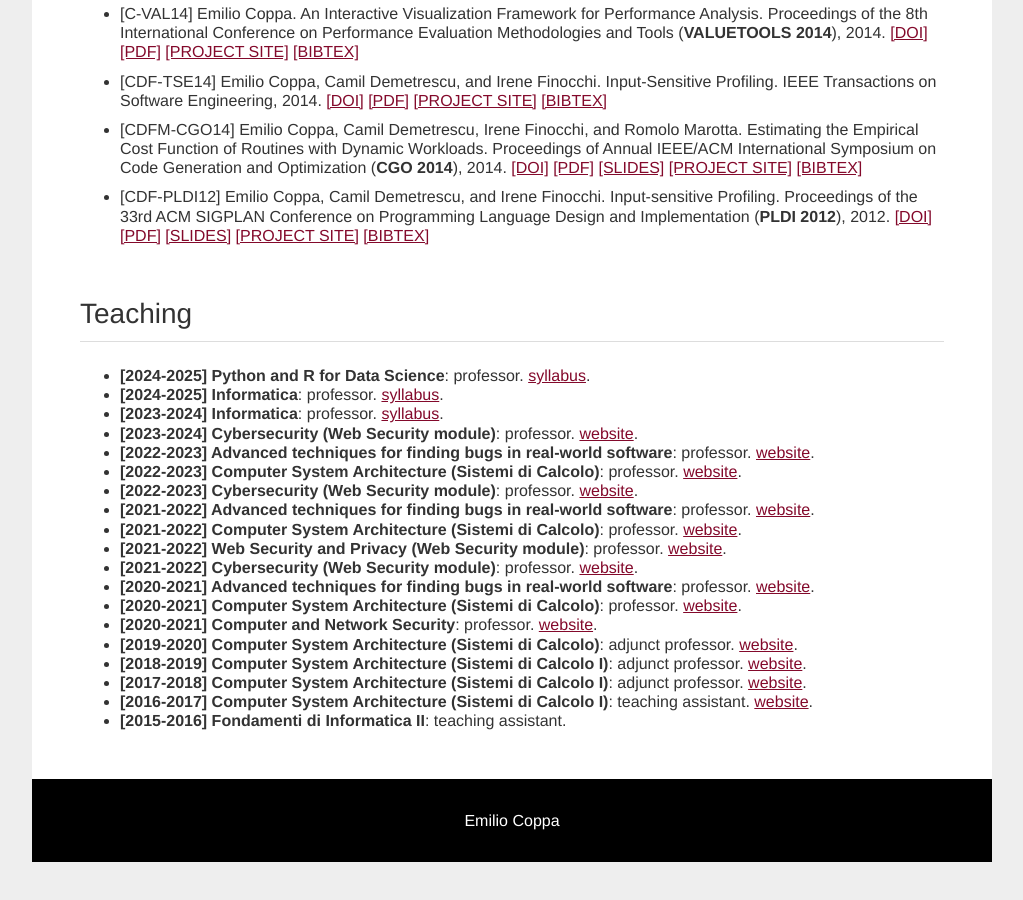
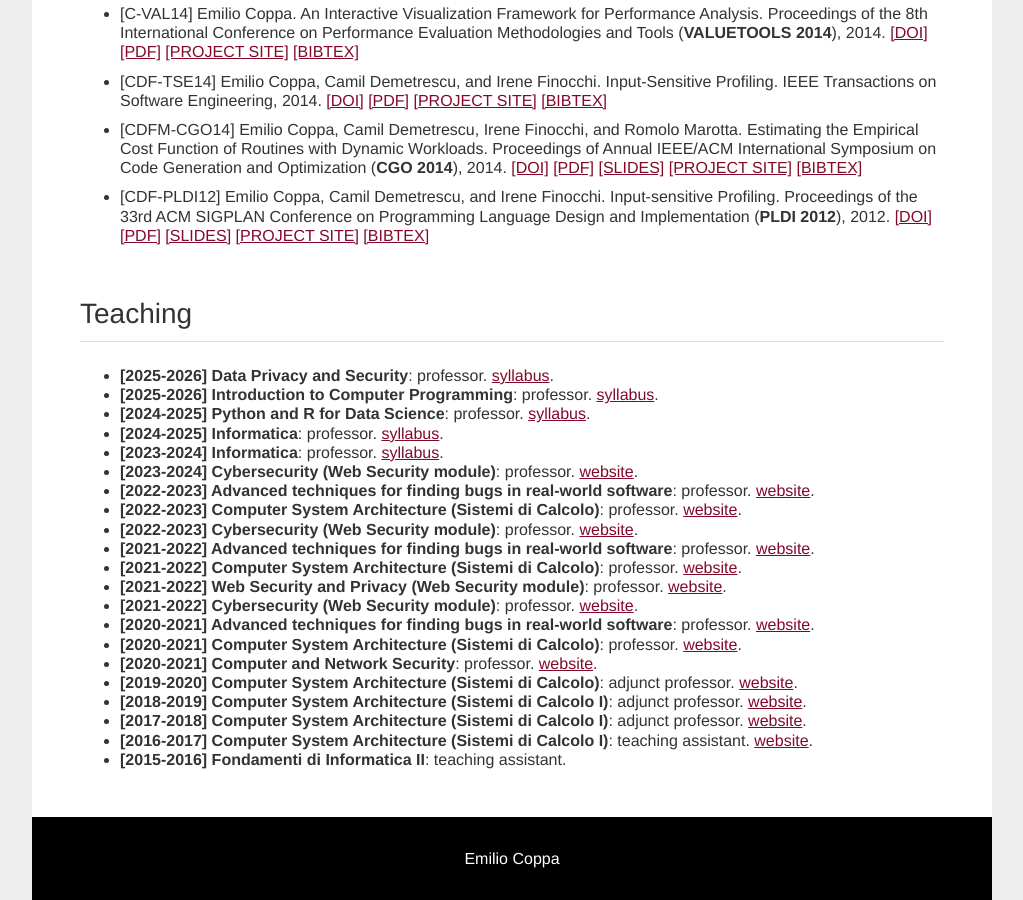
Before and after one commit to ecoppa/ecoppa.github.io, a Jekyll site: the page built from index.html, in a window 1280 px wide and 900 px high, scrolled down 5991 px. Shown: the whole window, without its empty margins (128-1151 px from the left). Built offline with Jekyll 4.4.1, drawn with Linux system fonts in a browser that asks for light colours; before the commit the page ends 6853 px from its top, so only the background shows below that.

Commit message:
Update index.html

```diff
--- a/index.html
+++ b/index.html
@@ -560,6 +560,10 @@ title: Emilio Coppa - Academic Page
 				<hr>
 
 				<ul>
+					<li><b>[2025-2026] Data Privacy and Security</b>: professor. <a
+						href="https://www.luiss.it/cattedreonline/corso/DSM06/0/LMDSMBASE/2025">syllabus</a>.</li>
+					<li><b>[2025-2026] Introduction to Computer Programming</b>: professor. <a
+						href="https://www.luiss.it/cattedreonline/corso/TDS03/0/LAIMBASE/2025">syllabus</a>.</li>
 					<li><b>[2024-2025] Python and R for Data Science</b>: professor. <a
 						href="https://www.luiss.it/cattedreonline/corso/LABDSM1/0/LMDSMBASE/2024">syllabus</a>.</li>
 					<li><b>[2024-2025] Informatica</b>: professor. <a
```
